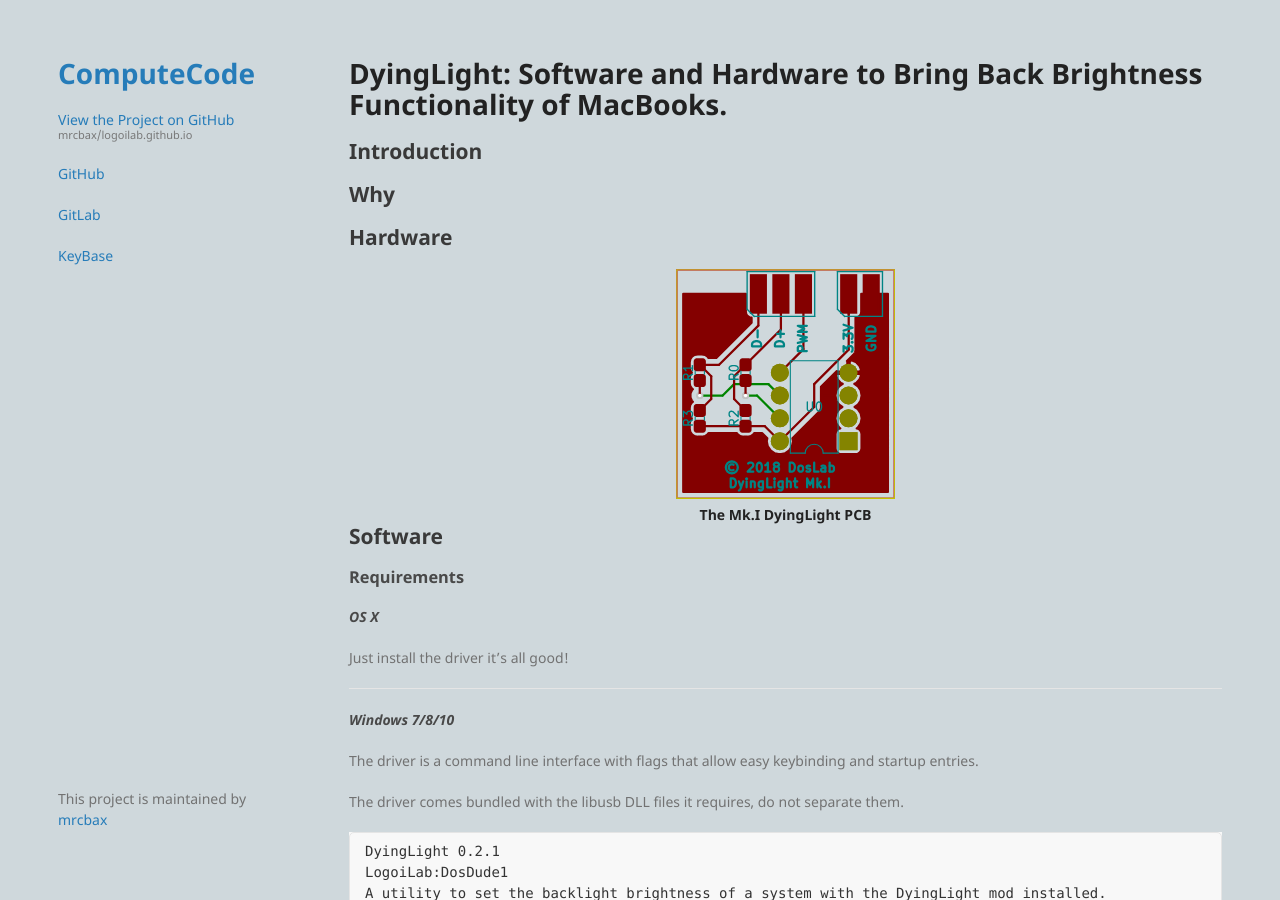
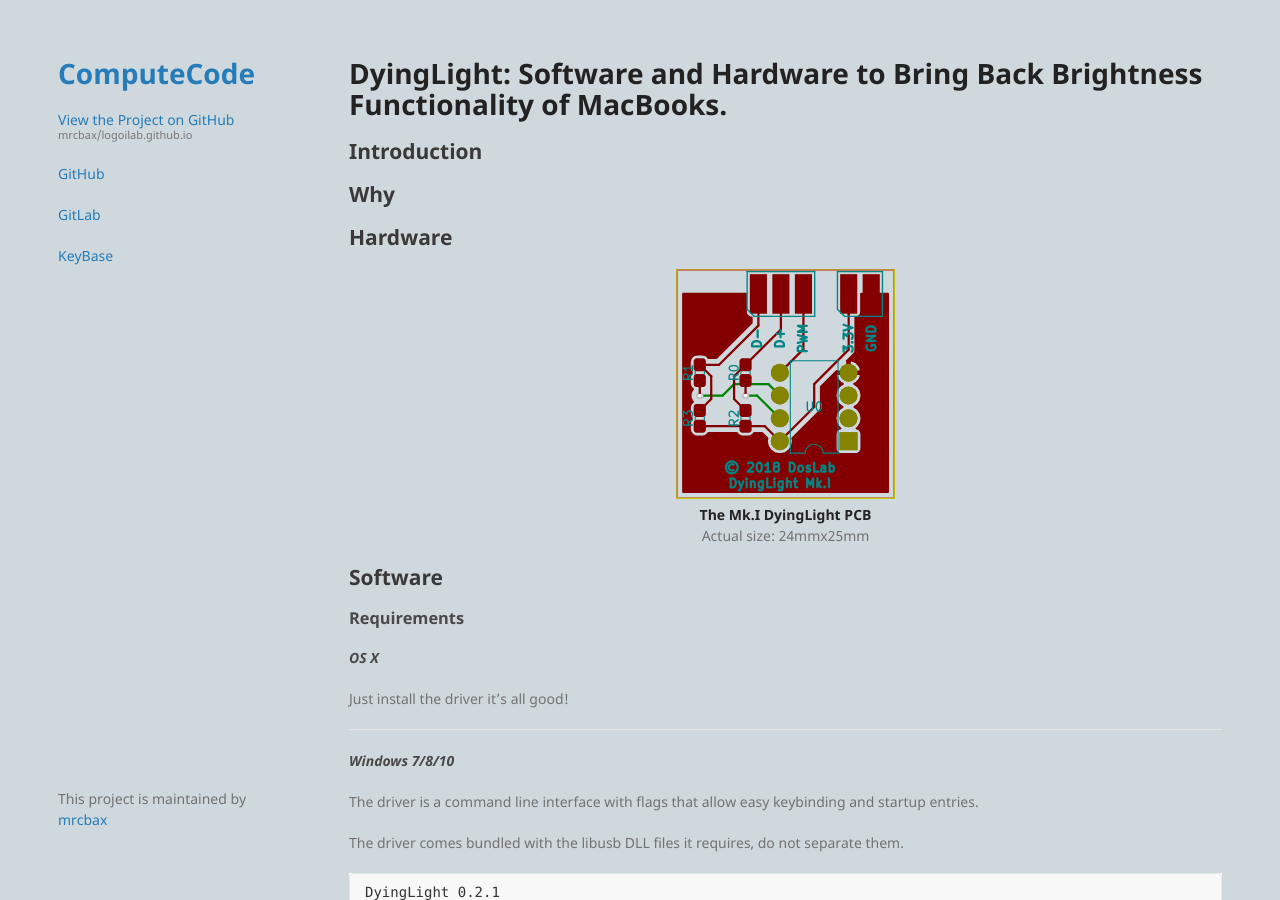
Before and after one commit to mrcbax/logoilab.github.io, a Jekyll site: the page built from DyingLight.md, in a window 1280 px wide and 900 px high. Built offline with Jekyll 4.4.1, drawn with Linux system fonts in a browser that asks for light colours; our own code applies the rules of GitHub Pages for plain Markdown files; the repository's description, which GitHub fills in, is left out.

Commit message:
added sizes

```diff
--- a/DyingLight.md
+++ b/DyingLight.md
@@ -17,6 +17,7 @@ tags: ["MacBook", "Brightness", "dGPU", "Hardware", "Mod", "gMux", "os x", "ATTi
 <img src="assets/img/pcb-brd.svg" height="25%" width="25%">
 <br>
 <strong>The Mk.I DyingLight PCB</strong>
+<p>Actual size: 24mmx25mm</p>
 </div>
 
 <!--Purchase Links-->
```
